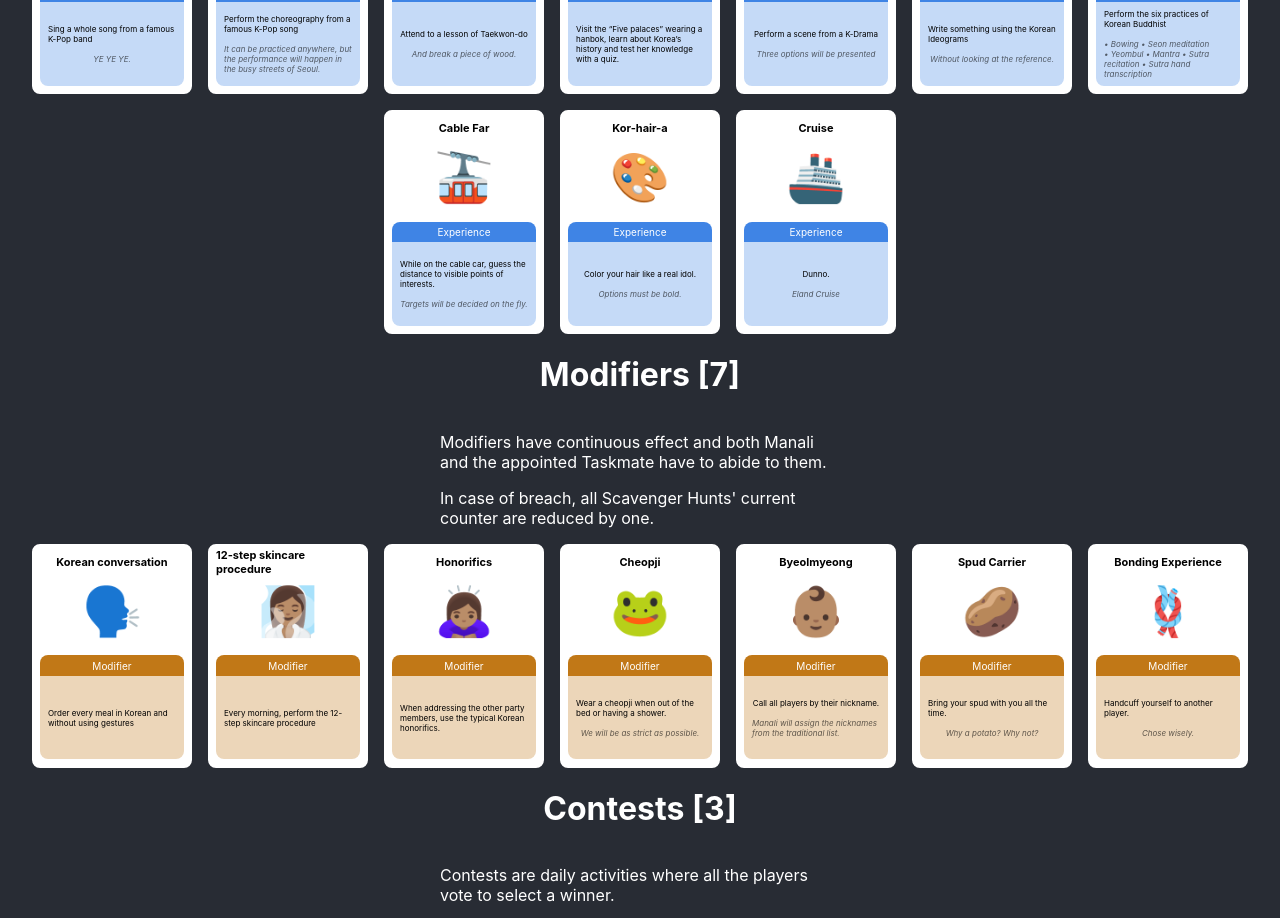
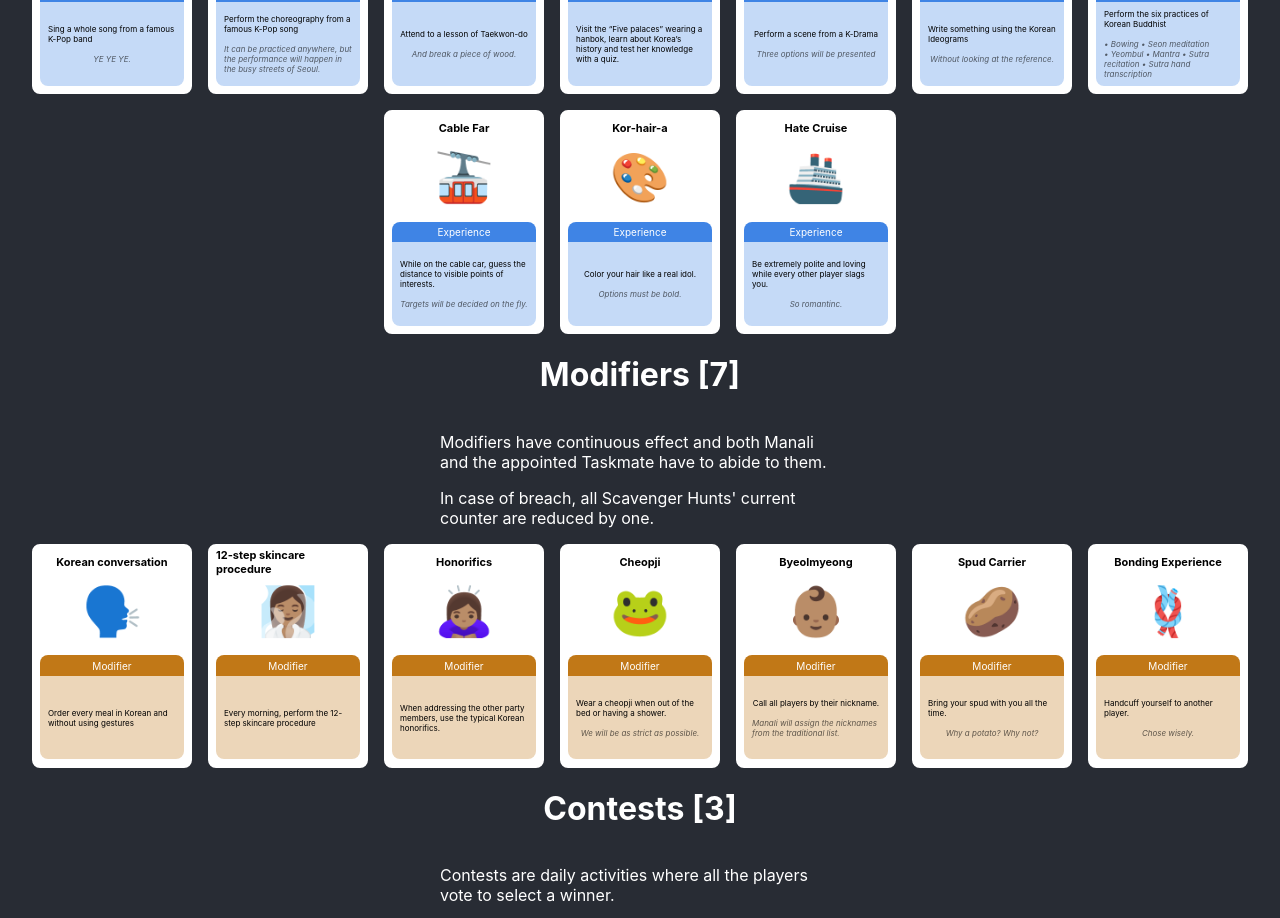
Before and after one commit to JinjaFog/manaseoul-quest, a React (Create React App) app: page / in a window 1280 px wide. Shown: the part 948-1866 px from the top of the page. Built offline with nearby package versions, Linux system fonts and the light colour scheme.

Commit message:
hate cruise

```diff
--- a/src/App.tsx
+++ b/src/App.tsx
@@ -156,10 +156,10 @@ function App() {
               bodyMain="Color your hair like a real idol."
               flavourText="Options must be bold."/>,
 
-            <AppCard name="Cruise" category="Experience"
+            <AppCard name="Hate Cruise" category="Experience"
               imageText="🚢"
-              bodyMain="Dunno."
-              flavourText="Eland Cruise"/>,
+              bodyMain="Be extremely polite and loving while every other player slags you."
+              flavourText="So romantinc."/>,
           ]}
         />
 
```
